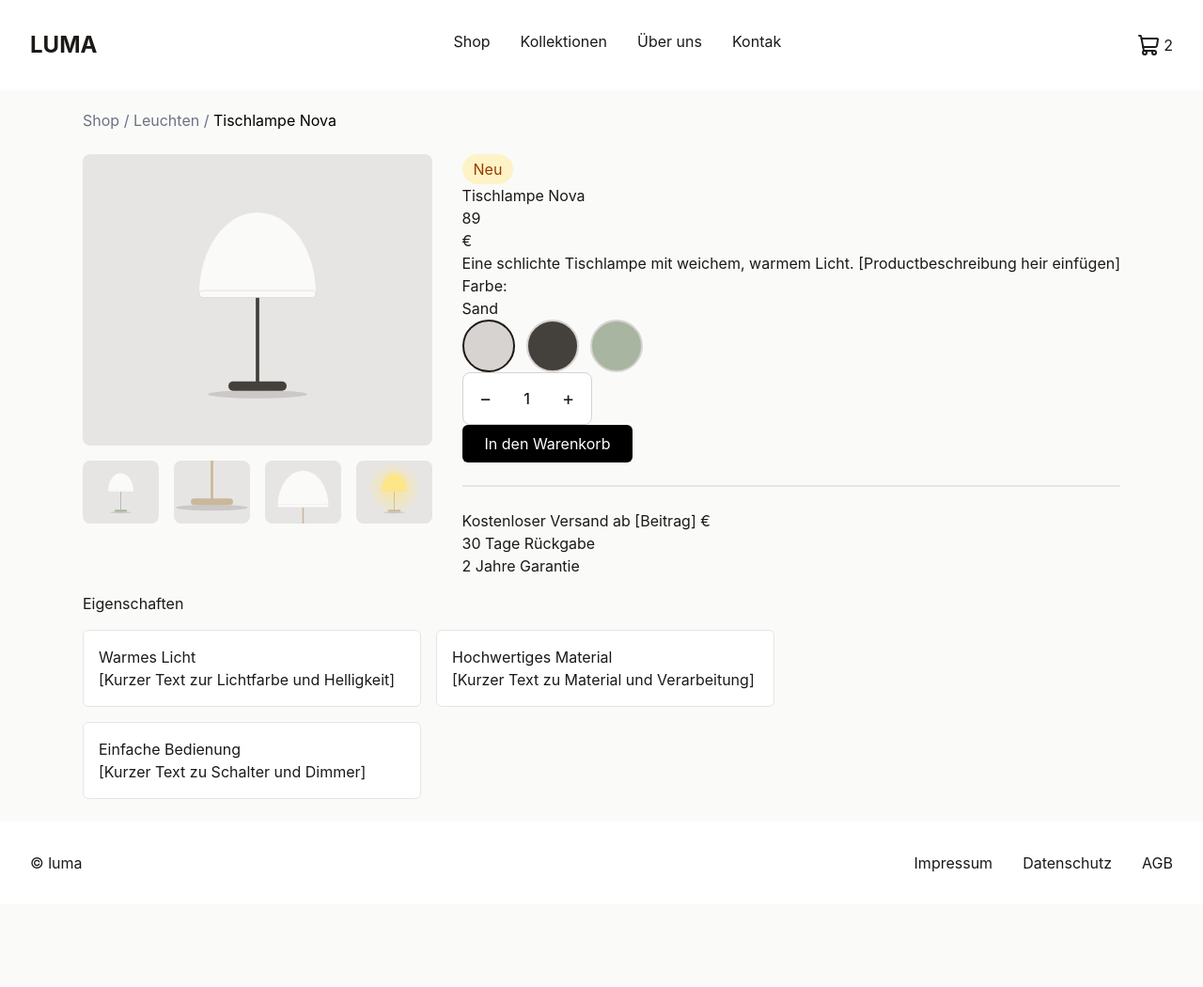
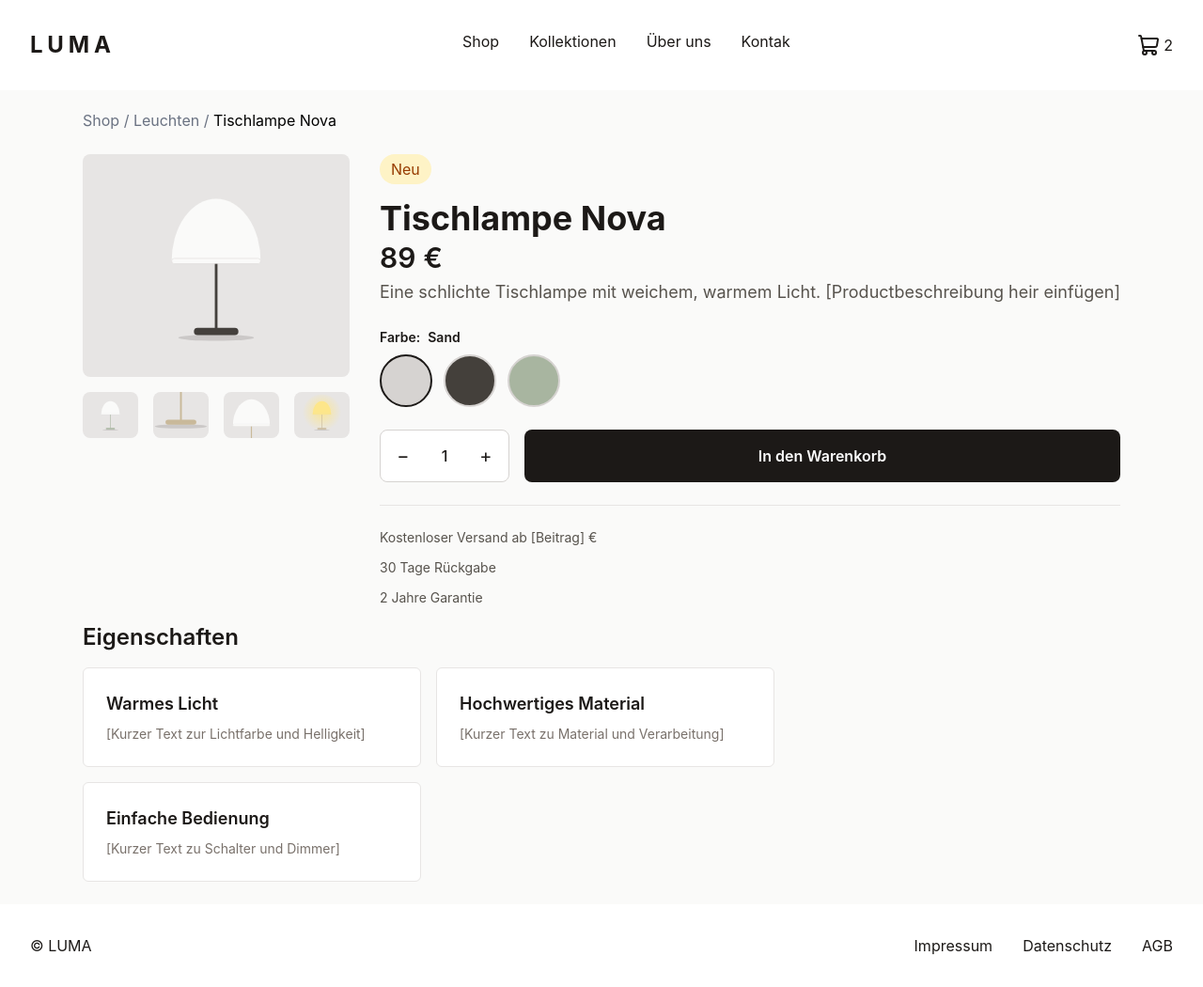
Before and after one commit to marvinobig/landingPageTWCSS, a website: page index.html in a window 1280 px wide. Shown: the whole page at 94% size. Before the commit the page ends 962 px from the top, so only its background shows below. Drawn offline with Linux system fonts and the light colour scheme.

Commit message:
Texte stylen

```diff
--- a/index.html
+++ b/index.html
@@ -13,10 +13,10 @@
       href="./src/assets/logo/favicon.svg"
     />
   </head>
-  <body class="bg-stone-50 text-stone-900 font-sans antialiased">
+  <body class="flex min-h-screen flex-col bg-stone-50 text-stone-900 font-sans antialiased">
     <nav class="p-8 flex justify-center bg-white">
       <section class="flex justify-between gap-4 max-w-full w-full">
-        <h1 class="text-2xl font-bold uppercase">Luma</h1>
+        <h1 class="text-2xl font-bold tracking-[0.2em] uppercase">Luma</h1>
 
         <div class="flex gap-8 w-fit">
           <a href="/" class="hover:underline">Shop</a>
@@ -93,25 +93,24 @@
               </div>
             </div>
           </div>
-          <div>
+          <div class="space-y-1">
             <p class="bg-amber-100 text-amber-800 w-fit py-1 px-3 rounded-2xl">
               Neu
             </p>
-            <h2>Tischlampe Nova</h2>
+            <h2 class="text-4xl font-bold mt-4">Tischlampe Nova</h2>
             <span
-              ><p>89</p>
+            class="flex gap-2 text-3xl font-semibold"><p>89</p>
               <p>€</p></span
             >
-            <p>
+            <p class="text-lg leading-relaxed text-stone-600">
               Eine schlichte Tischlampe mit weichem, warmem Licht.
               [Productbeschreibung heir einfügen]
             </p>
             <form>
-              <label for="color"
-                ><span
+              <div class="flex flex-col gap-2 my-6">
+                <label class="flex gap-2 text-sm font-semibold" for="color"
                   ><p>Farbe:</p>
-                  <p>Sand</p></span
-                ></label
+                    <p>Sand</p></label
                 >
                 <div class="flex gap-3">
                     <input type="radio" name="color" value="Sand" aria-label="Sand" checked
@@ -123,6 +122,8 @@
                     <input type="radio" name="color" value="Salbei" aria-label="Salbei"
                       class="size-14 appearance-none rounded-full border-2 border-stone-300 bg-[#a8b5a0] checked:border-stone-900 cursor-pointer">
                   </div>
+              </div>
+              <div class="flex gap-4">
                 <div
                   class="flex h-14 items-center rounded-lg border border-stone-300 bg-white focus-within:ring-2 focus-within:ring-stone-900 w-fit"
                 >
@@ -155,14 +156,15 @@
                   </button>
                 </div>
                 <button
-                class="rounded-md bg-black text-white py-2 px-6"
+                  class="flex-1 rounded-lg bg-stone-900 text-white text-base font-semibold py-3.5 hover:bg-stone-800 cursor-pointer"
                   type="submit"
                 >
                   In den Warenkorb
                 </button>
+              </div>
             </form>
-            <hr class="border border-stone-200 my-6" />
-            <div>
+            <hr class="border-t border-stone-200 my-6" />
+            <div class="text-sm text-stone-600 space-y-3">
               <p>Kostenloser Versand ab [Beitrag] €</p>
               <p>30 Tage Rückgabe</p>
               <p>2 Jahre Garantie</p>
@@ -172,33 +174,33 @@
       </header>
 
       <main>
-        <h2 class="my-4">Eigenschaften</h2>
+        <h2 class="my-4 text-2xl font-semibold">Eigenschaften</h2>
         <section class="flex gap-4 flex-wrap">
           <article
-            class="bg-white border border-stone-200 p-4 rounded-md w-full max-w-90"
+            class="bg-white border border-stone-200 p-6 rounded-md w-full max-w-90"
           >
-            <h3>Warmes Licht</h3>
-            <p>[Kurzer Text zur Lichtfarbe und Helligkeit]</p>
+            <h3 class="text-lg font-semibold">Warmes Licht</h3>
+            <p class="text-sm text-stone-500 mt-2">[Kurzer Text zur Lichtfarbe und Helligkeit]</p>
           </article>
           <article
-            class="bg-white border border-stone-200 p-4 rounded-md w-full max-w-90"
+            class="bg-white border border-stone-200 p-6 rounded-md w-full max-w-90"
           >
-            <h3>Hochwertiges Material</h3>
-            <p>[Kurzer Text zu Material und Verarbeitung]</p>
+            <h3 class="text-lg font-semibold">Hochwertiges Material</h3>
+            <p class="text-sm text-stone-500 mt-2">[Kurzer Text zu Material und Verarbeitung]</p>
           </article>
           <article
-            class="bg-white border border-stone-200 p-4 rounded-md w-full max-w-90"
+            class="bg-white border border-stone-200 p-6 rounded-md w-full max-w-90"
           >
-            <h3>Einfache Bedienung</h3>
-            <p>[Kurzer Text zu Schalter und Dimmer]</p>
+            <h3 class="text-lg font-semibold">Einfache Bedienung</h3>
+            <p class="text-sm text-stone-500 mt-2">[Kurzer Text zu Schalter und Dimmer]</p>
           </article>
         </section>
       </main>
     </div>
 
-    <footer class="flex justify-between p-8 bg-white">
-      <p>&#169; luma</p>
-      <section class="flex gap-8">
+    <footer class="flex flex-col md:flex-row justify-between p-8 bg-white mt-auto">
+      <p class="uppercase">&#169; luma</p>
+      <section class="flex gap-2 md:gap-8 flex-col md:flex-row">
         <a href="/" class="hover:underline">Impressum</a>
         <a href="/" class="hover:underline">Datenschutz</a>
         <a href="/" class="hover:underline">AGB</a>
```
Also changed, not shown: src/output.css. Lines whose indentation alone changed are shown as unchanged.
